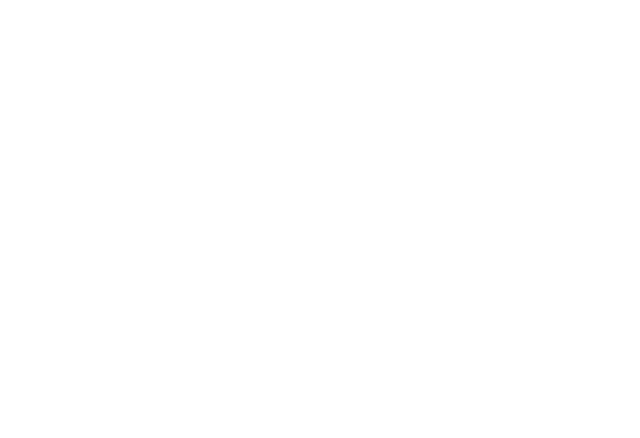
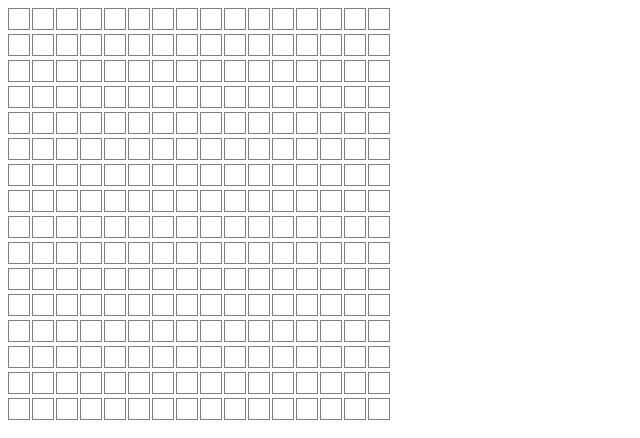
Before and after one commit to Sagnik1308/Etch-a-Sketch, a plain HTML site: page index.html in a window 1280 px wide. Shown: the whole page, without its empty margins (0-640 px from the left). Drawn offline with Linux system fonts and the light colour scheme.

Commit message:
Created the basic grid

```diff
--- a/index.html
+++ b/index.html
@@ -8,7 +8,7 @@
     <link rel="stylesheet" href="styles.css">
 </head>
 <body>
-
+    <div class="container"></div>
     <script src="script.js"></script>
 </body>
 </html>
--- a/script.js
+++ b/script.js
@@ -0,0 +1,14 @@
+const container=document.querySelector('.container');
+for(let r=0;r<16;r++){
+    let row=document.createElement('div');
+    container.appendChild(row);
+    row.classList.add('gridRow');
+}
+let rows=document.querySelectorAll('.gridRow');
+for(let i=0;i<rows.length;i++){
+    for(let j=0;j<16;j++){
+        let newCell=document.createElement('div');
+        rows[j].appendChild(newCell);
+        newCell.classList.add('cell');
+    }
+}
--- a/styles.css
+++ b/styles.css
@@ -0,0 +1,7 @@
+.cell{
+    border: 1px solid gray;
+    min-width: 20px;
+    min-height: 20px;
+    display: inline-block;
+    margin-right: 2px;
+}
```
